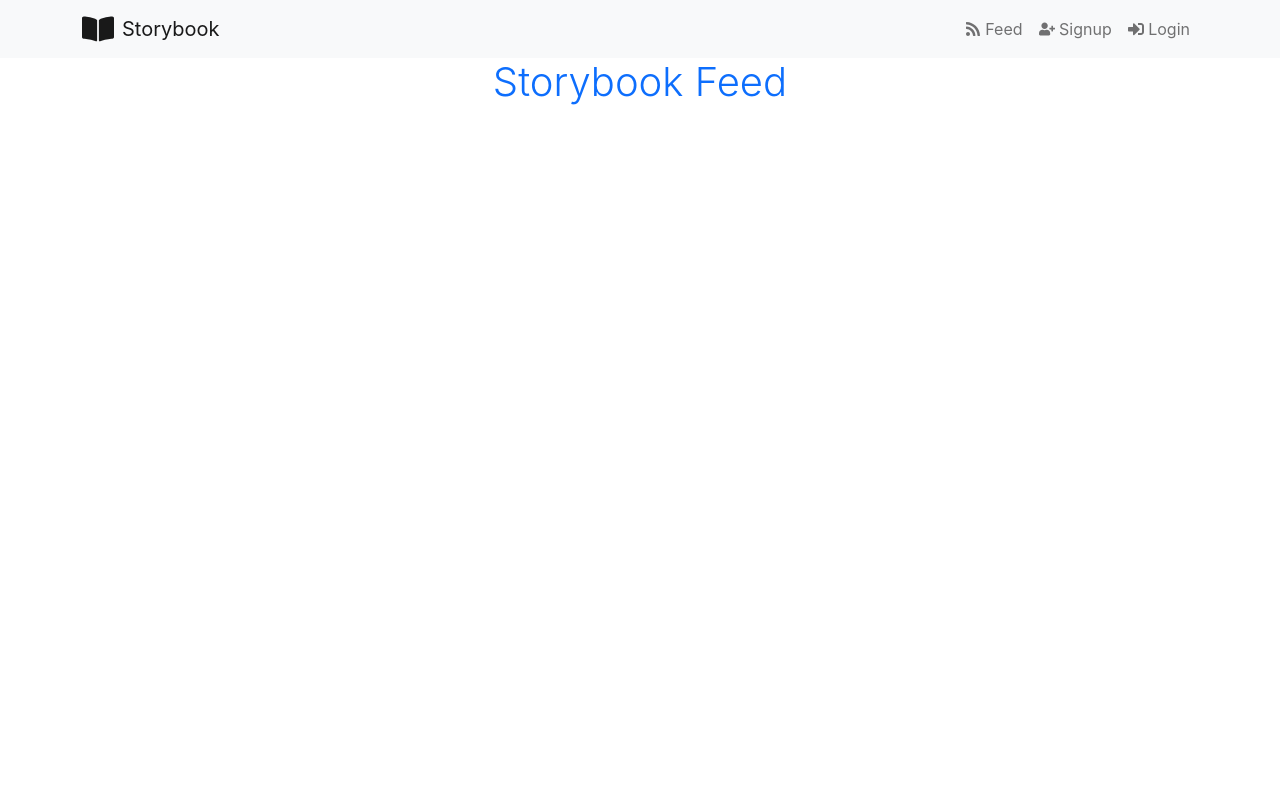
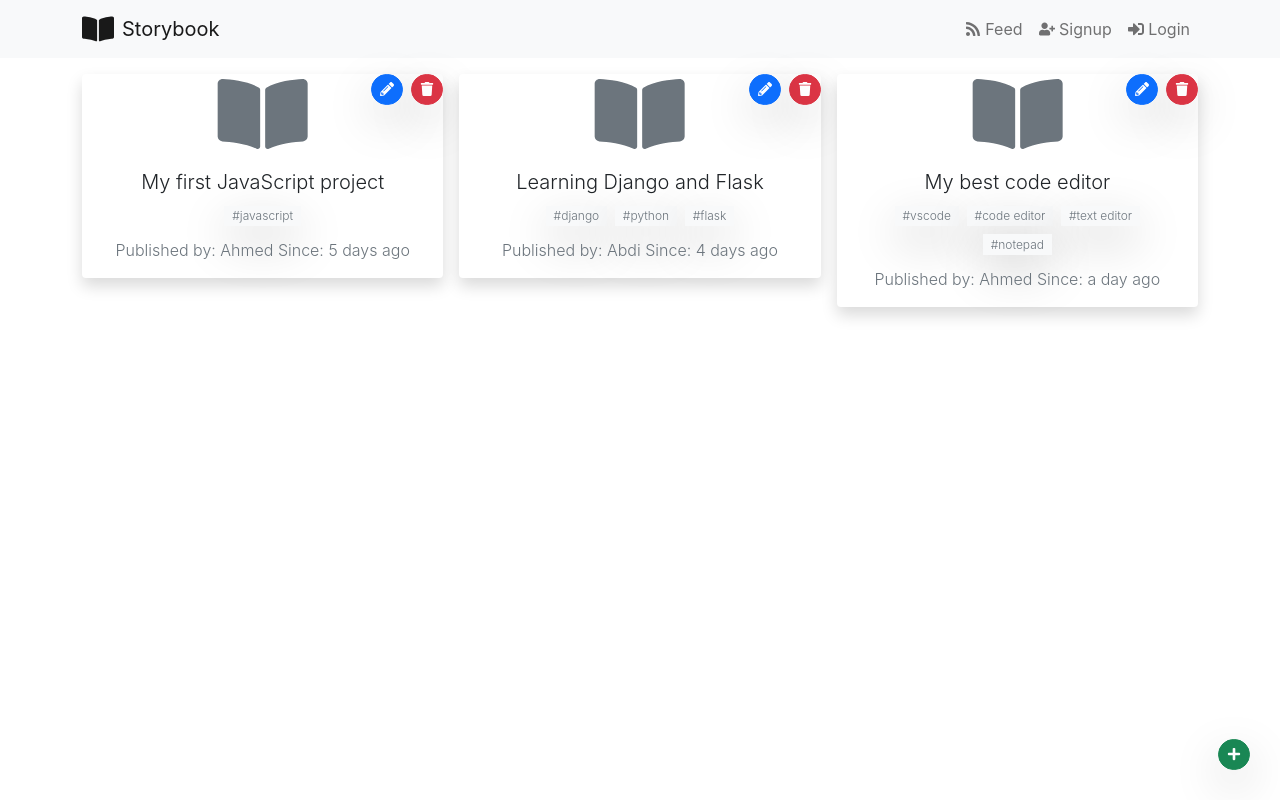
Before and after one commit to ahmaat19/evc, a Next.js app: page / in a window 1280 px wide. Built offline with nearby package versions, Linux system fonts and the light colour scheme.

Commit message:
adding boilerplates

```diff
--- a/components/Layout.js
+++ b/components/Layout.js
@@ -10,7 +10,7 @@ export default function Layout({ children }) {
         <link rel='icon' href='/logo.svg' />
       </Head>
       <Navigation />
-      <div className='container'>{children}</div>
+      <div className='container my-3'>{children}</div>
     </>
   )
 }
--- /dev/null
+++ b/components/feed/Stories.js
@@ -0,0 +1,16 @@
+import React from 'react'
+import Story from './Story'
+
+const Stories = ({ stories }) => {
+  return (
+    <div className='row g-3'>
+      {stories.map((story) => (
+        <div key={story._id} className='col-lg-4 col-md-6 col-12'>
+          <Story story={story} />
+        </div>
+      ))}
+    </div>
+  )
+}
+
+export default Stories
--- /dev/null
+++ b/components/feed/Story.js
@@ -0,0 +1,57 @@
+import React from 'react'
+import { FaBookOpen, FaPencilAlt, FaTrash } from 'react-icons/fa'
+import Link from 'next/link'
+import moment from 'moment'
+
+const Story = ({ story }) => {
+  return (
+    <div className='card shadow border-0'>
+      <div className='position-relative'>
+        <button className='btn btn-danger btn-sm rounded-pill position-absolute end-0 top-0 shadow-lg animate__bounceIn '>
+          <FaTrash className='mb-1' />
+        </button>
+        <Link href='/profile/stories'>
+          <a>
+            <button
+              className='btn btn-primary btn-sm rounded-pill position-absolute top-0 shadow-lg animate__bounceIn '
+              style={{ right: '40px' }}
+            >
+              <FaPencilAlt className='mb-1' />
+            </button>
+          </a>
+        </Link>
+      </div>
+      <Link href={`/stories/${story._id}`}>
+        <a>
+          <FaBookOpen className='card-img-top display-1 text-muted' />
+        </a>
+      </Link>
+      <div className='card-body text-center'>
+        <h5 className='card-title fw-light'>
+          <Link href={`/stories/${story._id}`}>
+            <a>{story.title}</a>
+          </Link>
+        </h5>
+        <div className='card-text'>
+          {story.tag.map((tag) => (
+            <div
+              key={tag}
+              className='badge bg-light text-secondary fw-light rounded-0 shadow-lg m-1'
+            >
+              #{tag}
+            </div>
+          ))}
+          <div className='card-text text-muted fw-light mt-2'>
+            <span> Published by: {story.author}</span>
+            <span>
+              {' '}
+              Since: {moment(story.publishedDate).startOf('hour').fromNow()}
+            </span>
+          </div>
+        </div>
+      </div>
+    </div>
+  )
+}
+
+export default Story
--- a/package.json
+++ b/package.json
@@ -10,6 +10,7 @@
   },
   "dependencies": {
     "@popperjs/core": "^2.10.2",
+    "animate.css": "^4.1.1",
     "axios": "^0.24.0",
     "bcryptjs": "^2.4.3",
     "bootstrap": "^5.1.3",
--- a/pages/_app.js
+++ b/pages/_app.js
@@ -2,6 +2,7 @@ import { useEffect } from 'react'
 import 'bootstrap/dist/css/bootstrap.css'
 import '../styles/globals.css'
 import Layout from '../components/Layout'
+import 'animate.css'
 
 import { QueryClient, QueryClientProvider } from 'react-query'
 import { ReactQueryDevtools } from 'react-query/devtools'
--- a/pages/index.js
+++ b/pages/index.js
@@ -1,16 +1,31 @@
 import Head from 'next/head'
+import Link from 'next/link'
+import { FaPlus } from 'react-icons/fa'
+import Stories from '../components/feed/Stories'
+import { stories } from '../utils/Stories'
 
 export default function Home() {
   return (
-    <div className='container'>
+    <>
       <Head>
         <title>Storybook Feed</title>
         <meta name='description' content='Generated by Storybook Feed' />
       </Head>
 
       <main>
-        <h1 className='text-center text-primary fw-light'>Storybook Feed</h1>
+        <Stories stories={stories} />
       </main>
-    </div>
+
+      <Link href='/profile/stories'>
+        <a>
+          <button
+            className='btn btn-success btn-sm rounded-pill position-fixed shadow-lg animate__bounceIn animate__lightSpeedInRight'
+            style={{ zIndex: 111, right: '30px', bottom: '30px' }}
+          >
+            <FaPlus className='mb-1' />
+          </button>
+        </a>
+      </Link>
+    </>
   )
 }
--- /dev/null
+++ b/utils/Stories.js
@@ -0,0 +1,35 @@
+export const stories = [
+  {
+    _id: 1,
+    title: 'My first JavaScript project',
+    description:
+      'Lorem ipsum dolor sit, amet consectetur adipisicing elit. Fuga veniam debitis aspernatur temporibus iste expedita, totam, omnis enim autem consequatur deleniti nemo qui laborum eum magni quo doloremque, ipsam eveniet.',
+    type: 'public',
+    tag: ['javascript'],
+    author: 'Ahmed',
+    publishedDate: '2021-11-21 23:00',
+  },
+  {
+    _id: 2,
+    title: 'Learning Django and Flask',
+    description:
+      'Lorem ipsum dolor sit, amet consectetur adipisicing elit. Fuga veniam debitis aspernatur temporibus iste expedita, totam, omnis enim autem consequatur deleniti nemo qui laborum eum magni quo doloremque, ipsam eveniet.',
+    type: 'public',
+    tag: ['django', 'python', 'flask'],
+    author: 'Abdi',
+    publishedDate: '2021-11-22 10:23',
+  },
+  {
+    _id: 3,
+    title: 'My best code editor',
+    description:
+      'Lorem ipsum dolor sit, amet consectetur adipisicing elit. Fuga veniam debitis aspernatur temporibus iste expedita, totam, omnis enim autem consequatur deleniti nemo qui laborum eum magni quo doloremque, ipsam eveniet.',
+    type: 'public',
+    tag: ['vscode', 'code editor', 'text editor', 'notepad'],
+    author: 'Ahmed',
+    publishedDate: '2021-11-25 5:12',
+  },
+]
+
+export const storyDetail = (id) =>
+  stories.find((story) => story._id === Number(id))
```
Also changed, not shown: pages/login.js (added, +11 -0 lines), pages/profile/stories.js (added, +22 -0 lines), pages/signup.js (added, +11 -0 lines), pages/stories/[id].js (added, +84 -0 lines), 1 other file (tests, documents, lock files or other folders).
